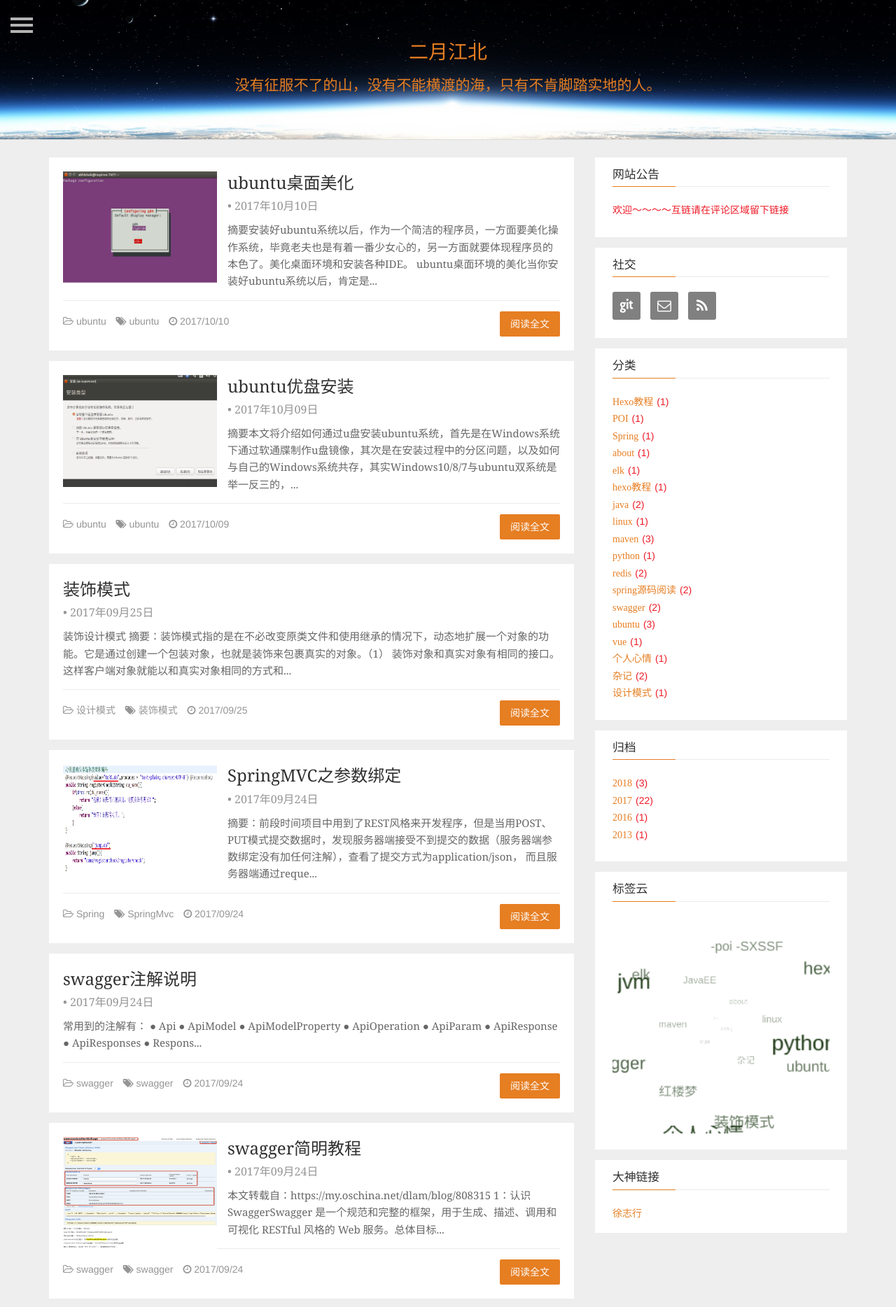
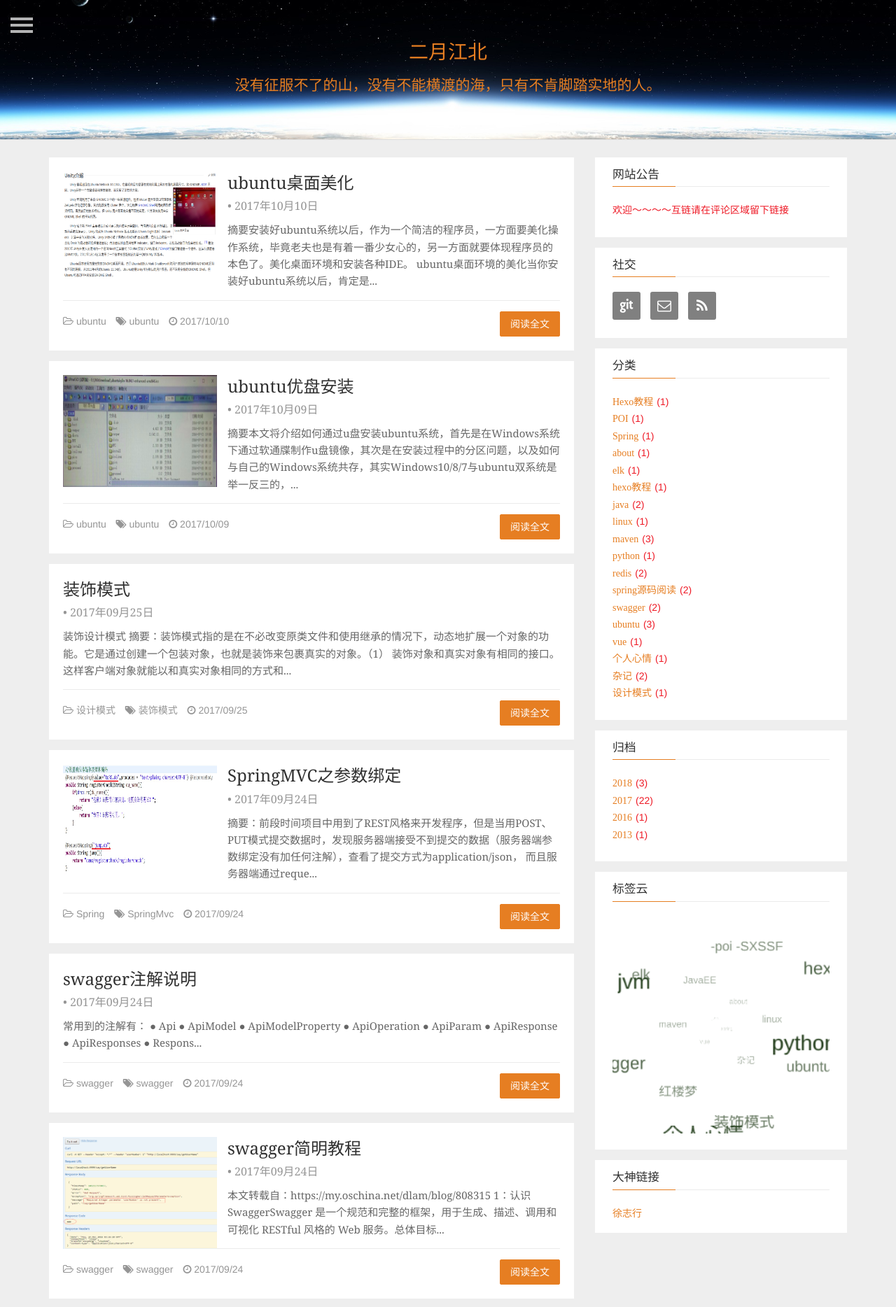
Before and after one commit to jiaxinxuan/jiaxinxuan.github.io, a plain HTML site: page page/2/index.html in a window 1280 px wide. Shown: the top 1868 px of the page at 70% size. Drawn offline with nearby package versions, Linux system fonts and the light colour scheme.

Commit message:
Site updated: 2018-01-26 00:56:30

```diff
--- a/page/2/index.html
+++ b/page/2/index.html
@@ -143,7 +143,7 @@
 
         <div class="post-media">
             <a href="javascript:">
-                <img class="img-ajax" src="./img/loading.gif"  data-src="/images/ubuntu/ubuntu17.png"   alt="ubuntu桌面美化">
+                <img class="img-ajax" src="./img/loading.gif"  data-src="/images/ubuntu/ubuntu16.png"   alt="ubuntu桌面美化">
             </a>
         </div>
 
@@ -203,7 +203,7 @@ ubuntu桌面环境的美化当你安装好ubuntu系统以后，肯定是...
 
         <div class="post-media">
             <a href="javascript:">
-                <img class="img-ajax" src="./img/loading.gif"  data-src="/images/ubuntu/ubuntu10.png"   alt="ubuntu优盘安装">
+                <img class="img-ajax" src="./img/loading.gif"  data-src="/images/ubuntu/ubuntu5.png"   alt="ubuntu优盘安装">
             </a>
         </div>
 
@@ -428,7 +428,7 @@ ubuntu桌面环境的美化当你安装好ubuntu系统以后，肯定是...
 
         <div class="post-media">
             <a href="javascript:">
-                <img class="img-ajax" src="./img/loading.gif"  data-src="/images/swagger7.png"   alt="swagger简明教程">
+                <img class="img-ajax" src="./img/loading.gif"  data-src="/images/swagger4.png"   alt="swagger简明教程">
             </a>
         </div>
 
```
Also changed, not shown: index.html (+2 -2 lines), page/3/index.html (+1 -1 lines).
